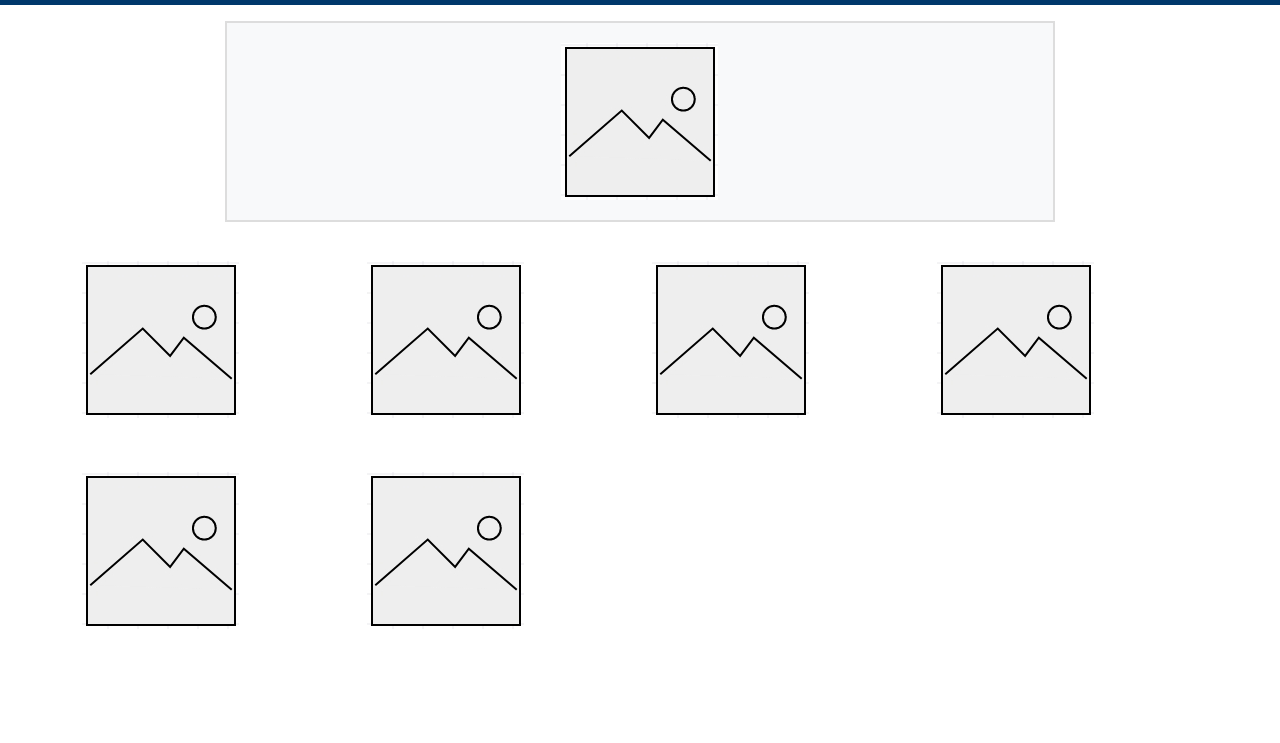
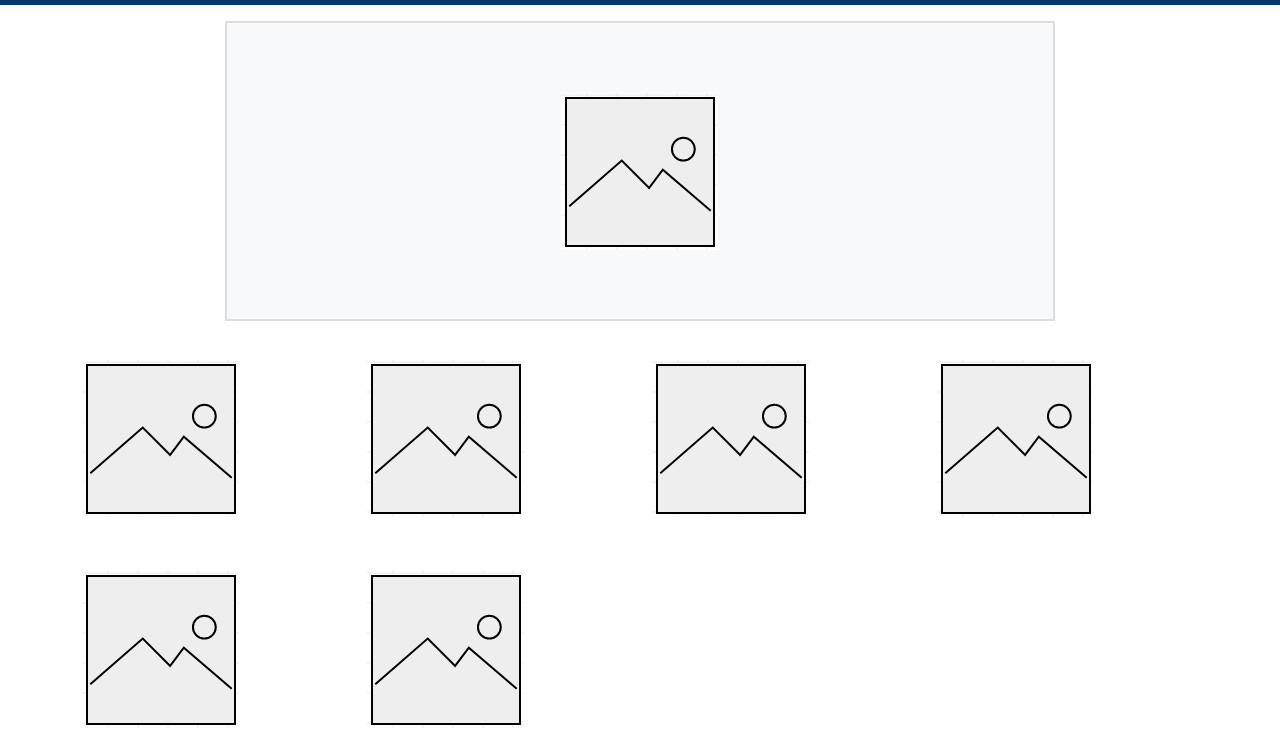
Before and after one commit to Lyonieee/Quote_Creator, a plain HTML site: page library.html in a window 1280 px wide. Shown: the part 76-819 px from the top of the page. Drawn offline with nearby package versions, Linux system fonts and the light colour scheme.

Commit message:
Add favicon, bigger heigth to live preview box

```diff
--- a/style.css
+++ b/style.css
@@ -71,7 +71,7 @@ Colours design
     border: 2px solid #ddd;
     padding: 20px;
     background-color: #f8f9fa;
-    min-height: 150px;
+    min-height: 300px;
     display: flex;
     justify-content: center;
     align-items: center;
```
Also changed, not shown: index.html (+5 -2 lines).
